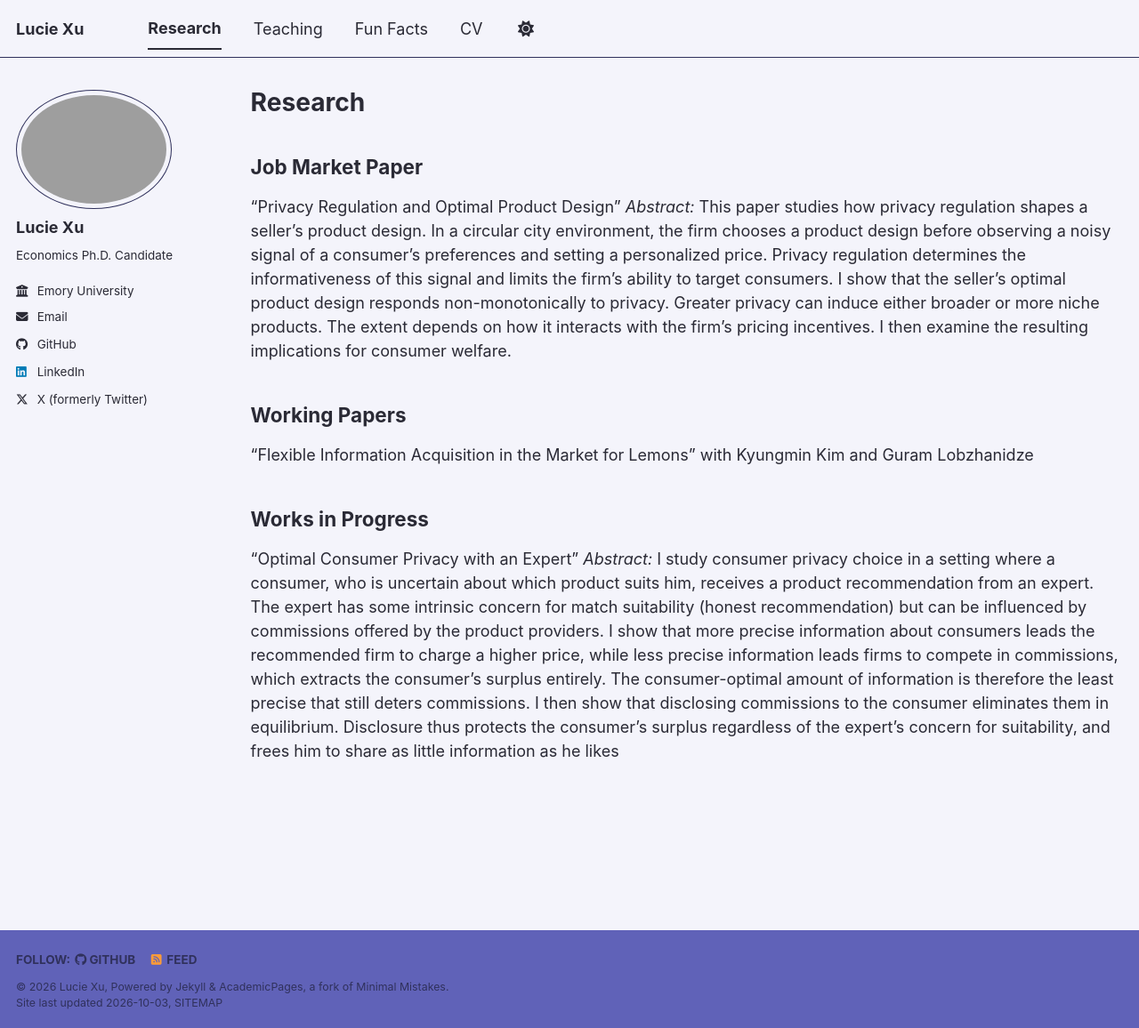
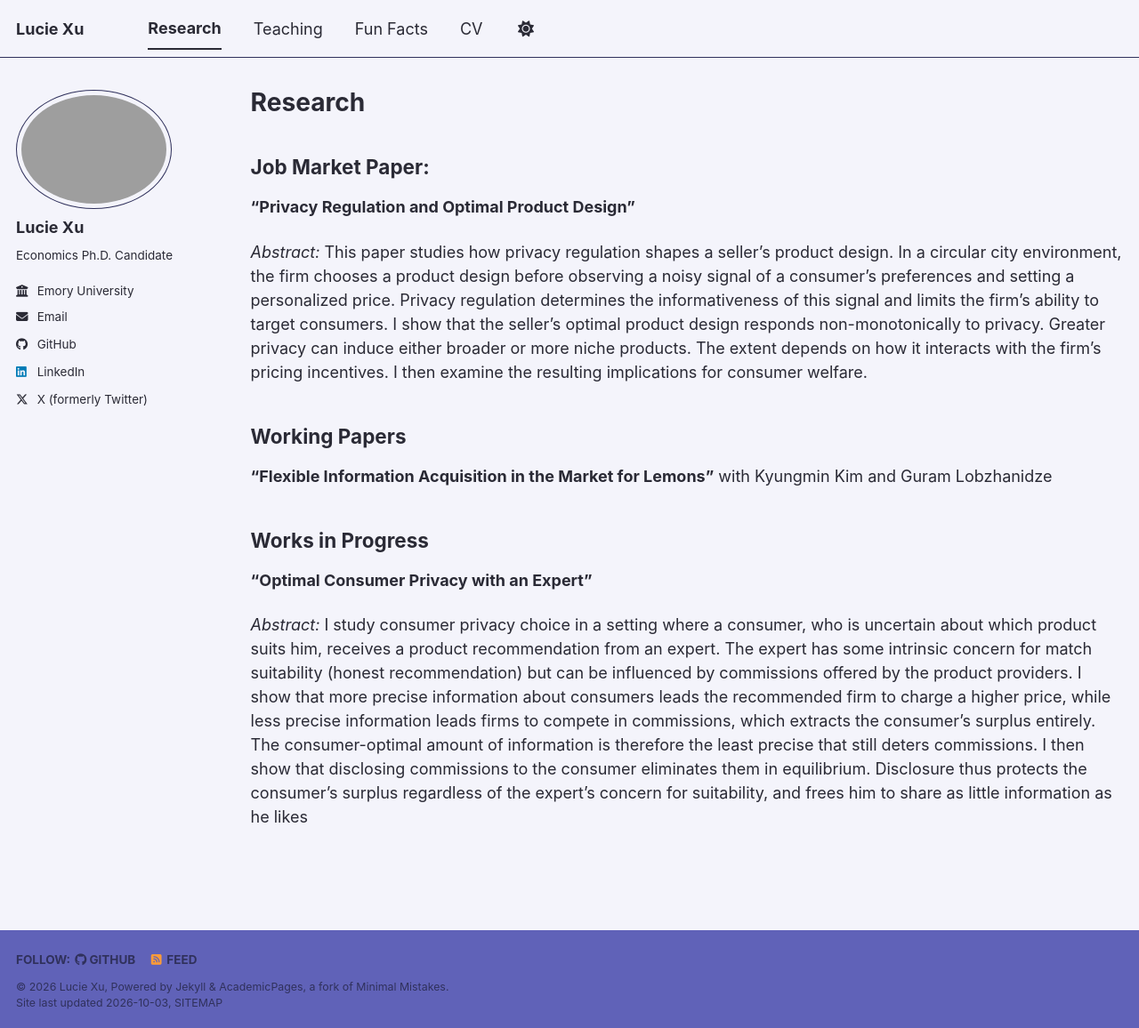
Before and after one commit to lucieexu27/lucieexu27.github.io, a Jekyll site: the page built from _pages/research.md, in a window 1280 px wide and 1156 px high. Shown: the whole window at 89% size. Built offline with Jekyll 4.4.1, drawn with Linux system fonts in a browser that asks for light colours; a style sheet for code colours, icons or effects is not loaded.

```diff
--- a/_pages/research.md
+++ b/_pages/research.md
@@ -5,15 +5,19 @@ permalink: /research/
 author_profile: true
 ---
 
-## Job Market Paper
+## Job Market Paper:
 
-"Privacy Regulation and Optimal Product Design"
+**"Privacy Regulation and Optimal Product Design"**
+
 _Abstract:_ This paper studies how privacy regulation shapes a seller’s product design. In a circular city environment, the firm chooses a product design before observing a noisy signal of a consumer’s preferences and setting a personalized price. Privacy regulation determines the informativeness of this signal and limits the firm’s ability to target consumers. I show that the seller’s optimal product design responds non-monotonically to privacy. Greater privacy can induce either broader or more niche products. The extent depends on how it interacts with the firm’s pricing incentives. I then examine the resulting implications for consumer welfare.
 
 ## Working Papers
-"Flexible Information Acquisition in the Market for Lemons"
+
+**"Flexible Information Acquisition in the Market for Lemons"**
 with Kyungmin Kim and Guram Lobzhanidze
 
 ## Works in Progress
-"Optimal Consumer Privacy with an Expert"
+
+**"Optimal Consumer Privacy with an Expert"**
+
 _Abstract:_ I study consumer privacy choice in a setting where a consumer, who is uncertain about which product suits him, receives a product recommendation from an expert. The expert has some intrinsic concern for match suitability (honest recommendation) but can be influenced by commissions offered by the product providers. I show that more precise information about consumers leads the recommended firm to charge a higher price, while less precise information leads firms to compete in commissions, which extracts the consumer's surplus entirely. The consumer-optimal amount of information is therefore the least precise that still deters commissions. I then show that disclosing commissions to the consumer eliminates them in equilibrium. Disclosure thus protects the consumer's surplus regardless of the expert's concern for suitability, and frees him to share as little information as he likes
```
